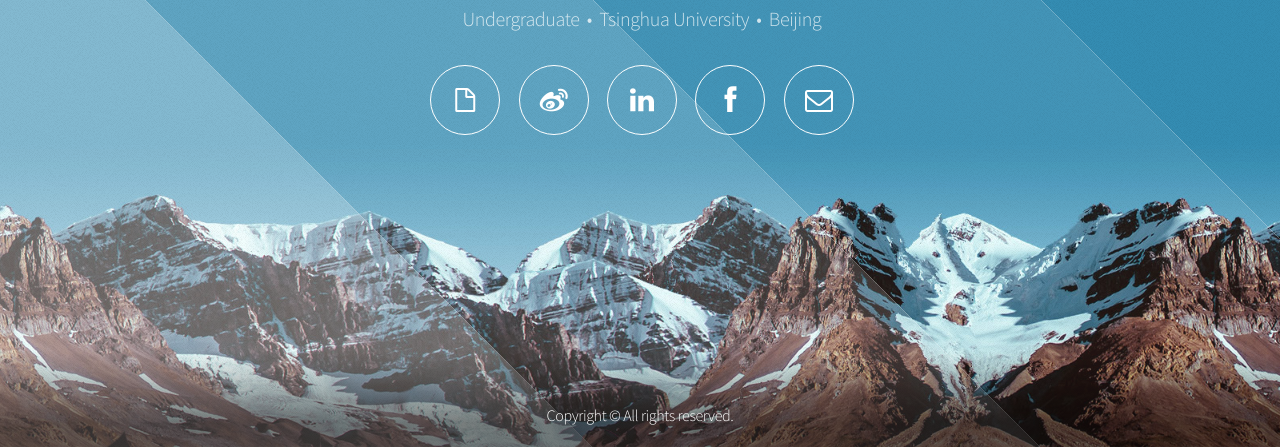
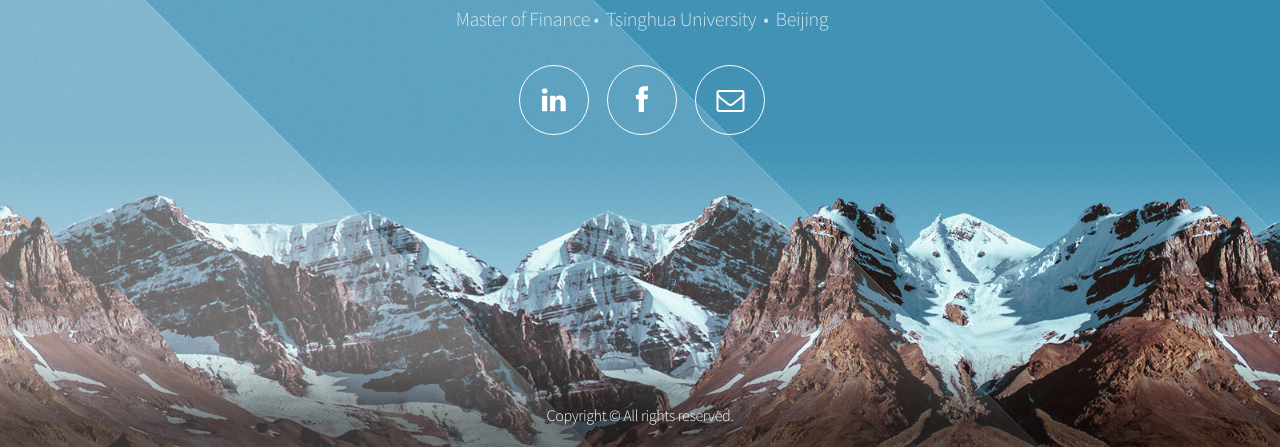
Before and after one commit to ydy0717/dy, a plain HTML site: page index.html in a window 1280 px wide. Shown: the part 353-800 px from the top of the page. Drawn offline with Linux system fonts and the light colour scheme.

Commit message:
Add files via upload

```diff
--- a/index.html
+++ b/index.html
@@ -36,11 +36,11 @@ var _hmt = _hmt || [];
 				<!-- Header -->
 					<header id="header">
 						<h1>Deyuan YANG</h1>
-						<p>Undergraduate &nbsp;&bull;&nbsp; Tsinghua University &nbsp;&bull;&nbsp; Beijing</p>
+						<p>Master of Finance&nbsp;&bull;&nbsp; Tsinghua University &nbsp;&bull;&nbsp; Beijing</p>
 						<nav>
 							<ul>
-								<li><a href="http://yangdeyuan.com" target="_blank" class="fa fa-file-o" title="Website"></a></li>
-								<li><a href="http://weibo.com/yuantravel" target="_blank" class="fa fa-weibo" title="Weibo"></a></li>
+								<!--<li><a href="http://yangdeyuan.com" target="_blank" class="fa fa-file-o" title="Website"></a></li>-->
+								<!--<li><a href="http://weibo.com/yuantravel" target="_blank" class="fa fa-weibo" title="Weibo"></a></li>-->
 								<li><a href="https://www.linkedin.com/in/deyuanyang" target="_blank" class="fa fa-linkedin" title="Linkedin"></a></li>
 								<li><a href="https://www.facebook.com/ydy717" target="_blank" class="fa fa-facebook" title="Facebook"></a></li>
 								<li><a href="mailto:ydy717@gmail.com" class="fa fa-envelope-o" title="Email"></a></li>
```
